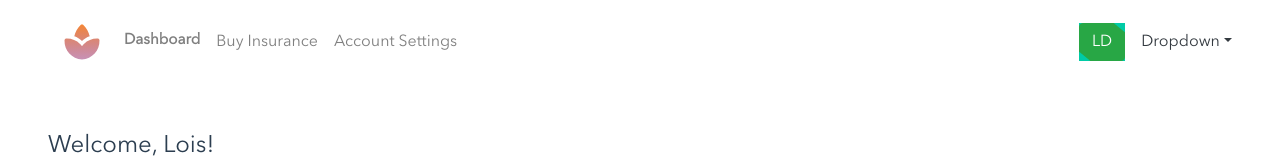
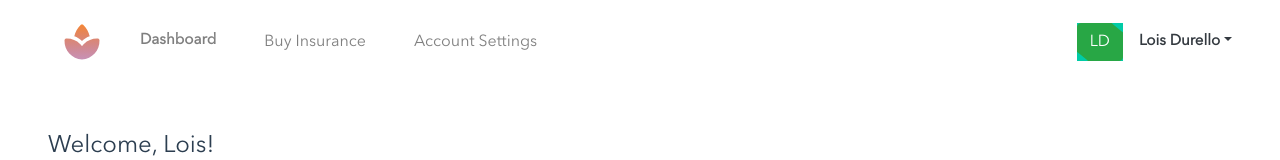
Before and after one commit to BernardObinna/insurance-dashboard, a Vue app: page /#/ in a window 1280 px wide. Shown: the top 160 px of the page. Built offline with nearby package versions, Linux system fonts and the light colour scheme; no server answers.

Commit message:
made changes to nav

```diff
--- a/src/components/InsuranceBody.vue
+++ b/src/components/InsuranceBody.vue
@@ -1,5 +1,5 @@
 <template>
-  <div class="card w-100" style="width: 18rem;">
+  <div class="card shadow-2 w-100" style="width: 18rem;">
     <div class="card-header text-left">Insurance Applications</div>
     <div class="d-none d-lg-flex row">
       <p class="col-lg-1 pl-4 text-left">S.N</p>
--- a/src/components/Nav.vue
+++ b/src/components/Nav.vue
@@ -18,17 +18,17 @@
 
     <div class="collapse navbar-collapse bg-white" id="navbarTogglerDemo02">
       <ul class="navbar-nav mr-auto mt-2 mt-lg-0">
-        <li class="nav-item bg-white">
+        <li class="nav-item bg-white mx-3">
           <!-- <a class="nav-link" href="#">
             Dashboard
             <span class="sr-only">(current)</span>
           </a>-->
           <router-link class="nav-link" to="/" exact>Dashboard</router-link>
         </li>
-        <li class="nav-item bg-white">
+        <li class="nav-item bg-white mx-3">
           <a class="nav-link" href="#">Buy Insurance</a>
         </li>
-        <li class="nav-item bg-white">
+        <li class="nav-item bg-white mx-3">
           <!-- <a class="nav-link" href="#">Account Settings</a> -->
           <router-link class="nav-link" to="/account" exact>Account Settings</router-link>
         </li>
@@ -41,7 +41,7 @@
         <!-- <button type="button" class="clippy">LD</button> -->
         <div class="btn btn-success clippy">LD</div>
       </div>
-      <div class="dropdown bg-white">
+      <div class="dropdown active bg-white">
         <!-- <button class="btn btn-light dropdown"> -->
         <a
           class="dropdown-toggle text-dark"
@@ -50,7 +50,7 @@
           role="button"
           aria-haspopup="true"
           aria-expanded="false"
-        >Dropdown</a>
+        >Lois Durello</a>
         <div class="dropdown-menu">
           <a class="dropdown-item" href="#">Action</a>
           <a class="dropdown-item" href="#">Another action</a>
--- a/src/styles/main.css
+++ b/src/styles/main.css
@@ -16,6 +16,11 @@
           box-shadow: 0px 10px 20px rgba(46, 91, 255, 0.07);
 }
 
+.shadow-2 {
+  -webkit-box-shadow: 0px 3px 10px rgba(0, 0, 0, 0.05);
+          box-shadow: 0px 3px 10px rgba(0, 0, 0, 0.05);
+}
+
 .clippy {
   -webkit-clip-path: polygon(75% 0, 100% 25%, 100% 60%, 100% 100%, 25% 100%, 0 75%, 0 0);
           clip-path: polygon(75% 0, 100% 25%, 100% 60%, 100% 100%, 25% 100%, 0 75%, 0 0);
@@ -25,7 +30,8 @@
   background-color: #00cba6;
 }
 
-.router-link-active {
+.router-link-active,
+[class*="active"] {
   font-weight: 700;
   font-size: 15px;
   color: #240f00;
```
Also changed, not shown: src/styles/main.scss (+6 -1 lines), 1 other file (tests, documents, lock files or other folders).
